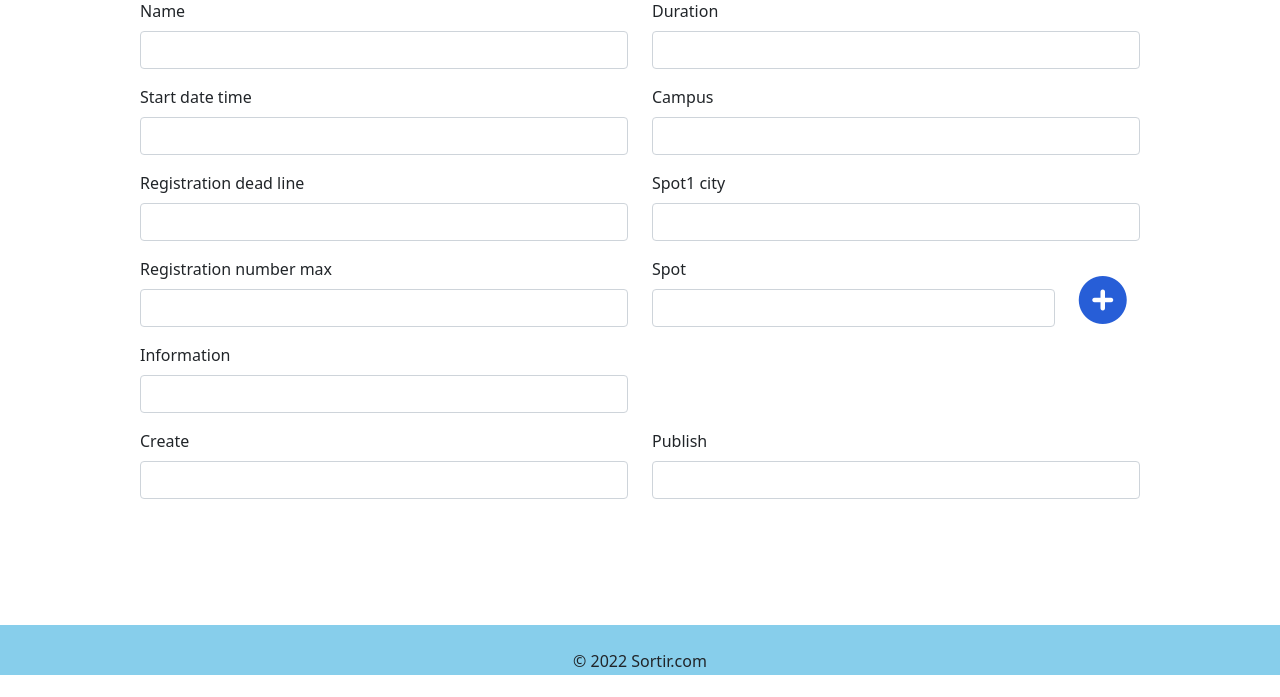
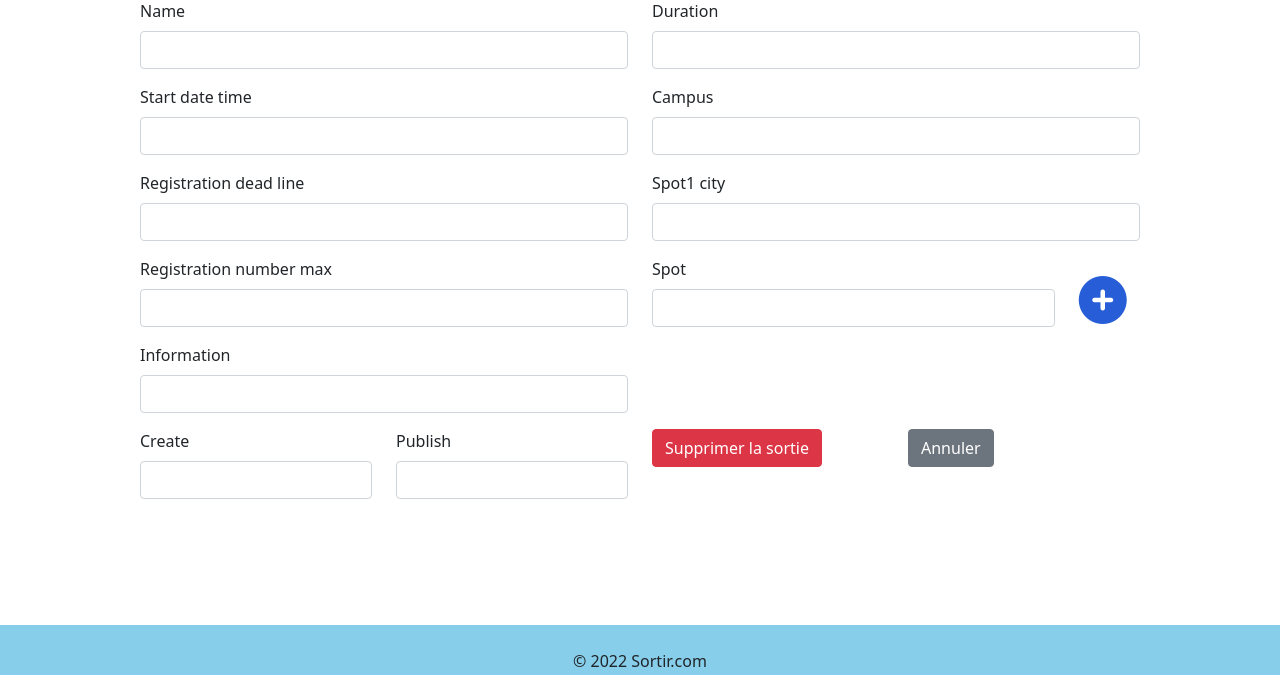
Before and after one commit to RobinHillmeyer/Sortir.com, a Symfony app: template templates/trip/update.html.twig in a window 1280 px wide. Shown: the part 125-822 px from the top of the page. Run offline with Twig, Linux system fonts and the light colour scheme; the template is opened without the code that fills it, so the values that code supplies are empty; form fields are guessed from the names that the template uses; some libraries are stand-ins or nearby versions.

Commit message:
add cancel and delete button

```diff
--- a/templates/trip/update.html.twig
+++ b/templates/trip/update.html.twig
@@ -76,6 +76,12 @@
         <div class="col">
             {{ form_row(tripForm.publish) }}
         </div>
+        <div class="col">
+            <a href="{{ path('trip_list') }}" class="btn btn-danger">Supprimer la sortie</a>
+        </div>
+        <div class="col">
+            <a href="{{ path('trip_list') }}" class="btn btn-secondary">Annuler</a>
+        </div>
     </div>
 
     {{ form_end(tripForm) }}
```
